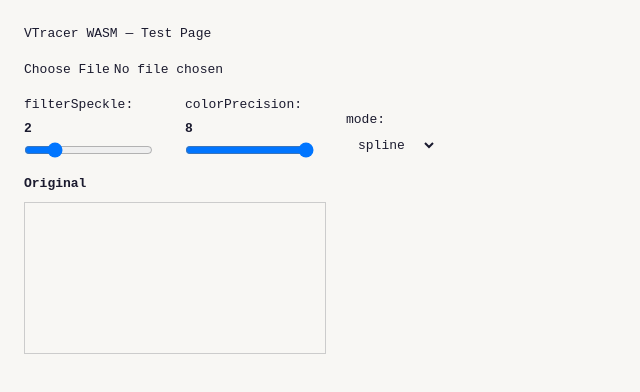
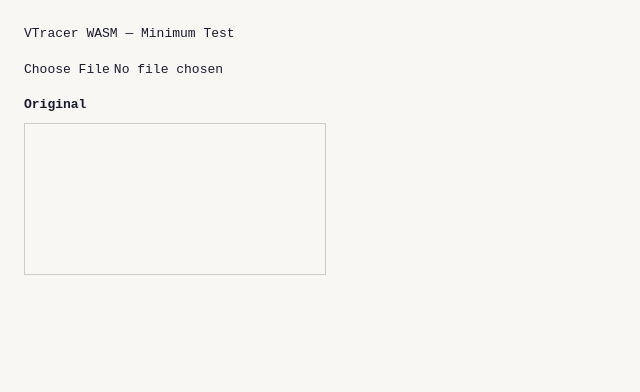
Before and after one commit to ademkr/pixvec, a Next.js app: page /test-vectorize in a window 1280 px wide. Shown: the top 392 px of the page, without its empty margins (0-640 px from the left). Built offline with nearby package versions, Linux system fonts and the light colour scheme.

Commit message:
debug: minimum test page, hardcoded config, step-by-step logging

```diff
--- a/app/test-vectorize/page.tsx
+++ b/app/test-vectorize/page.tsx
@@ -1,48 +1,45 @@
 "use client";
 
-import { useRef, useState, useCallback } from "react";
-import { vectorize } from "@/lib/wasm/vtracer";
+import { useRef, useState } from "react";
 
-type Mode = "spline" | "polygon" | "pixel";
+// Hardcoded exact config matching Rust struct fields (camelCase via serde rename_all)
+// Config { binary, mode, hierarchical, cornerThreshold, lengthThreshold,
+//          maxIterations, spliceThreshold, filterSpeckle, colorPrecision,
+//          layerDifference, pathPrecision }
+const HARDCODED_CONFIG = {
+  binary: false,
+  mode: "spline",
+  hierarchical: "stacked",
+  cornerThreshold: 60,
+  lengthThreshold: 4.0,
+  maxIterations: 10,
+  spliceThreshold: 45,
+  filterSpeckle: 4,
+  colorPrecision: 6,
+  layerDifference: 16,
+  pathPrecision: 8,
+};
 
 export default function TestVectorizePage() {
   const canvasRef = useRef<HTMLCanvasElement>(null);
-  const imageDataRef = useRef<ImageData | null>(null);
+  const [svgOutput, setSvgOutput] = useState<string | null>(null);
+  const [log, setLog] = useState<string[]>([]);
+  const [status, setStatus] = useState<"idle" | "processing" | "done" | "error">("idle");
 
-  const [svgOutput, setSvgOutput] = useState<string | null>(null);
-  const [elapsed, setElapsed] = useState<number | null>(null);
-  const [status, setStatus] = useState<"idle" | "processing" | "done" | "error">("idle");
-  const [error, setError] = useState<string | null>(null);
-
-  const [filterSpeckle, setFilterSpeckle] = useState(2);
-  const [colorPrecision, setColorPrecision] = useState(8);
-  const [mode, setMode] = useState<Mode>("spline");
-
-  const runVectorize = useCallback(async (
-    imgData: ImageData,
-    fs: number,
-    cp: number,
-    m: Mode,
-  ) => {
-    setSvgOutput(null);
-    setError(null);
-    setStatus("processing");
-    try {
-      const t0 = performance.now();
-      const svg = await vectorize(imgData, { filterSpeckle: fs, colorPrecision: cp, mode: m });
-      setElapsed(Math.round(performance.now() - t0));
-      setSvgOutput(svg);
-      setStatus("done");
-    } catch (err) {
-      setError(String(err));
-      setStatus("error");
-    }
-  }, []);
+  function addLog(msg: string) {
+    setLog((prev) => [...prev, msg]);
+    console.log(msg);
+  }
 
   async function handleFile(e: React.ChangeEvent<HTMLInputElement>) {
     const file = e.target.files?.[0];
     if (!file) return;
 
+    setSvgOutput(null);
+    setLog([]);
+    setStatus("processing");
+
+    // Draw image to canvas
     const img = new Image();
     img.src = URL.createObjectURL(file);
     await new Promise((res) => { img.onload = res; });
@@ -53,38 +50,50 @@
     const ctx = canvas.getContext("2d")!;
     ctx.drawImage(img, 0, 0);
 
-    const imgData = ctx.getImageData(0, 0, canvas.width, canvas.height);
-    imageDataRef.current = imgData;
-    runVectorize(imgData, filterSpeckle, colorPrecision, mode);
-  }
+    const imageData = ctx.getImageData(0, 0, canvas.width, canvas.height);
+    addLog(`ImageData: ${imageData.width} x ${imageData.height}, bytes: ${imageData.data.length}`);
 
-  function handleParamChange(
-    fs: number,
-    cp: number,
-    m: Mode,
-  ) {
-    setFilterSpeckle(fs);
-    setColorPrecision(cp);
-    setMode(m);
-    if (imageDataRef.current) {
-      runVectorize(imageDataRef.current, fs, cp, m);
+    try {
+      // Step 1: import and init
+      addLog("Importing vtracer-wasm...");
+      const mod = await import("vtracer-wasm");
+      addLog(`Module keys: ${Object.keys(mod).join(", ")}`);
+      addLog(`to_svg type: ${typeof mod.to_svg}, length: ${mod.to_svg?.length}`);
+
+      addLog("Calling mod.default() to init WASM...");
+      await mod.default("/wasm/vtracer.wasm");
+      addLog("WASM init complete");
+
+      // Step 2: call to_svg
+      const pixels = new Uint8Array(imageData.data.buffer);
+      addLog(`pixels length: ${pixels.length}`);
+      addLog(`Config: ${JSON.stringify(HARDCODED_CONFIG)}`);
+
+      const t0 = performance.now();
+      const svg = mod.to_svg(pixels, imageData.width, imageData.height, HARDCODED_CONFIG);
+      const elapsed = Math.round(performance.now() - t0);
+
+      addLog(`✓ Done in ${elapsed}ms, SVG length: ${svg.length}`);
+      setSvgOutput(svg);
+      setStatus("done");
+    } catch (err) {
+      addLog(`✗ Error: ${String(err)}`);
+      setStatus("error");
     }
   }
 
   function downloadSvg() {
     if (!svgOutput) return;
     const blob = new Blob([svgOutput], { type: "image/svg+xml" });
-    const url = URL.createObjectURL(blob);
     const a = document.createElement("a");
-    a.href = url;
+    a.href = URL.createObjectURL(blob);
     a.download = "output.svg";
     a.click();
-    URL.revokeObjectURL(url);
   }
 
   return (
-    <div style={{ padding: 24, fontFamily: "monospace", maxWidth: 1200 }}>
-      <h1 style={{ marginBottom: 16 }}>VTracer WASM — Test Page</h1>
+    <div style={{ padding: 24, fontFamily: "monospace" }}>
+      <h1 style={{ marginBottom: 16 }}>VTracer WASM — Minimum Test</h1>
 
       <input
         type="file"
@@ -93,72 +102,34 @@
         style={{ marginBottom: 16, display: "block" }}
       />
 
-      {/* Controls */}
-      <div style={{ display: "flex", gap: 32, marginBottom: 16, alignItems: "flex-end", flexWrap: "wrap" }}>
-        <label style={{ display: "flex", flexDirection: "column", gap: 4 }}>
-          filterSpeckle: <strong>{filterSpeckle}</strong>
-          <input
-            type="range" min={0} max={10} value={filterSpeckle}
-            onChange={(e) => setFilterSpeckle(+e.target.value)}
-            onPointerUp={(e) => handleParamChange(+(e.target as HTMLInputElement).value, colorPrecision, mode)}
-          />
-        </label>
-
-        <label style={{ display: "flex", flexDirection: "column", gap: 4 }}>
-          colorPrecision: <strong>{colorPrecision}</strong>
-          <input
-            type="range" min={1} max={8} value={colorPrecision}
-            onChange={(e) => setColorPrecision(+e.target.value)}
-            onPointerUp={(e) => handleParamChange(filterSpeckle, +(e.target as HTMLInputElement).value, mode)}
-          />
-        </label>
-
-        <label style={{ display: "flex", flexDirection: "column", gap: 4 }}>
-          mode:
-          <select
-            value={mode}
-            onChange={(e) => handleParamChange(filterSpeckle, colorPrecision, e.target.value as Mode)}
-            style={{ padding: "4px 8px" }}
-          >
-            <option value="spline">spline</option>
-            <option value="polygon">polygon</option>
-            <option value="pixel">pixel</option>
-          </select>
-        </label>
-      </div>
-
-      {/* Status */}
-      {status === "processing" && (
-        <p style={{ color: "#6C63FF", marginBottom: 12 }}>⏳ Processing...</p>
-      )}
-      {status === "done" && elapsed !== null && (
-        <p style={{ color: "green", marginBottom: 12 }}>
-          ✓ Done in <strong>{elapsed} ms</strong>
-          {" "}
-          <button onClick={downloadSvg} style={{ marginLeft: 12, cursor: "pointer", padding: "2px 10px" }}>
-            Download SVG
-          </button>
-        </p>
-      )}
-      {status === "error" && (
-        <p style={{ color: "red", marginBottom: 12 }}>✗ Error: {error}</p>
+      {/* Log output */}
+      {log.length > 0 && (
+        <pre style={{
+          background: "#111", color: "#0f0", padding: 12,
+          borderRadius: 4, marginBottom: 16, fontSize: 12,
+          whiteSpace: "pre-wrap", maxHeight: 300, overflow: "auto"
+        }}>
+          {log.join("\n")}
+        </pre>
       )}
 
-      {/* Output */}
+      {status === "done" && (
+        <button onClick={downloadSvg} style={{ marginBottom: 16, cursor: "pointer", padding: "4px 12px" }}>
+          Download SVG
+        </button>
+      )}
+
       <div style={{ display: "flex", gap: 24, alignItems: "flex-start", flexWrap: "wrap" }}>
         <div>
           <p style={{ marginBottom: 8, fontWeight: "bold" }}>Original</p>
-          <canvas
-            ref={canvasRef}
-            style={{ maxWidth: 480, maxHeight: 480, border: "1px solid #ccc", display: "block" }}
-          />
+          <canvas ref={canvasRef} style={{ maxWidth: 480, border: "1px solid #ccc", display: "block" }} />
         </div>
 
         {svgOutput && (
           <div>
             <p style={{ marginBottom: 8, fontWeight: "bold" }}>Vector (SVG)</p>
             <div
-              style={{ maxWidth: 480, maxHeight: 480, border: "1px solid #ccc", overflow: "auto" }}
+              style={{ maxWidth: 480, border: "1px solid #ccc", overflow: "auto" }}
               dangerouslySetInnerHTML={{ __html: svgOutput }}
             />
           </div>
```
